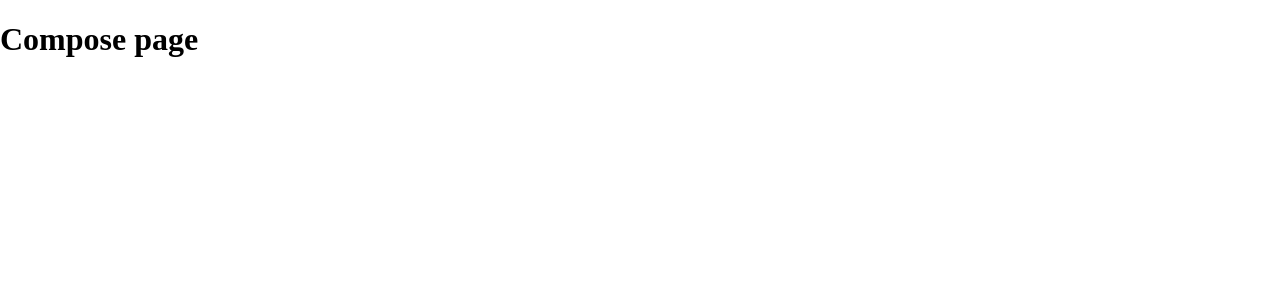
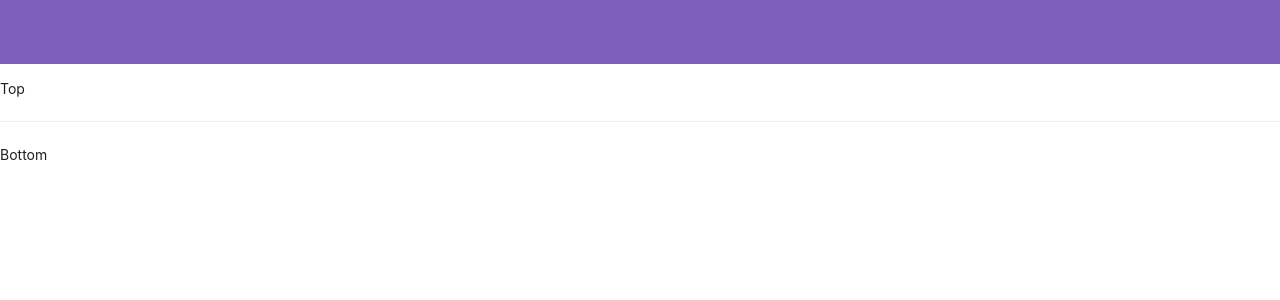
Before and after one commit to sourcecoursepoc/sourcecourse_poc, a Next.js app: page /compose in a window 1280 px wide. Shown: the top 300 px of the page. Built offline with nearby package versions, Linux system fonts and the light colour scheme.

Commit message:
added compose

```diff
--- /dev/null
+++ b/src/pages/compose/compose.module.css
@@ -0,0 +1,10 @@
+.space {
+    width: 100%;
+    height: 100%;
+    background-color: white;
+}
+
+.layout {
+    height: 100%;
+    background-color: white;
+}
--- a/src/pages/compose/index.tsx
+++ b/src/pages/compose/index.tsx
@@ -1,9 +1,26 @@
+import { Layout, Space, Col, Row } from "antd";
+import Header from "../../components/header/header";
+import styles from "./compose.module.css";
+import { Divider } from "antd";
 
 const Compose = () => {
+  const { Content } = Layout;
+  return (
+    <Space direction="vertical" className={styles.space} size={[0, 48]}>
+      <Layout className={styles.layout}>
+        <Header />
+        <Content>
+          <Row>
+            <Col span={24}>Top</Col>
+          </Row>
+          <Divider plain></Divider>
+          <Row>
+            <Col span={24}>Bottom</Col>
+          </Row>
+        </Content>
+      </Layout>
+    </Space>
+  );
+};
 
-    return (
-        <h1>Compose page</h1>
-    )
-}
-
-export default Compose
+export default Compose;
```
